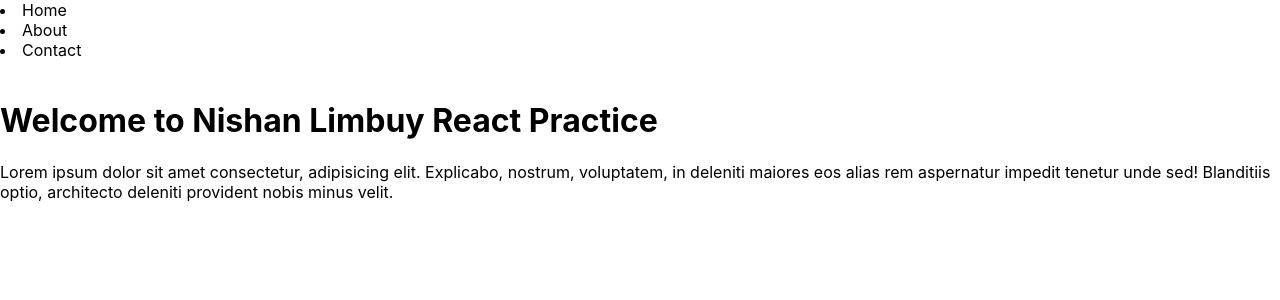
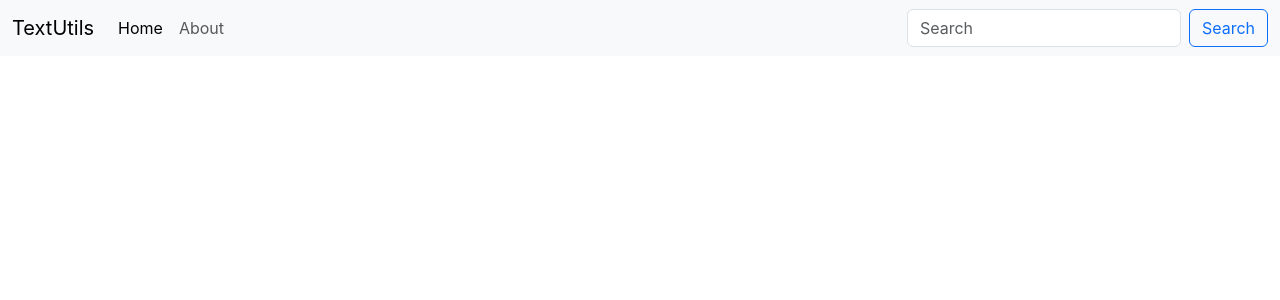
Before and after one commit to nishanlimbuchemjong/React-JS-Full-Beginner-s-Practice, a React (Create React App) app: page / in a window 1280 px wide. Shown: the top 300 px of the page. Built offline with nearby package versions, Linux system fonts and the light colour scheme.

Commit message:
TextUtils project setup and navbar with bootstrap5 added on the project

```diff
--- a/public/index.html
+++ b/public/index.html
@@ -15,29 +15,15 @@
       user's mobile device or desktop. See https://developers.google.com/web/fundamentals/web-app-manifest/
     -->
     <link rel="manifest" href="%PUBLIC_URL%/manifest.json" />
-    <!--
-      Notice the use of %PUBLIC_URL% in the tags above.
-      It will be replaced with the URL of the `public` folder during the build.
-      Only files inside the `public` folder can be referenced from the HTML.
-
-      Unlike "/favicon.ico" or "favicon.ico", "%PUBLIC_URL%/favicon.ico" will
-      work correctly both with client-side routing and a non-root public URL.
-      Learn how to configure a non-root public URL by running `npm run build`.
-    -->
+    <link href="https://cdn.jsdelivr.net/npm/bootstrap@5.3.3/dist/css/bootstrap.min.css" rel="stylesheet" integrity="sha384-QWTKZyjpPEjISv5WaRU9OFeRpok6YctnYmDr5pNlyT2bRjXh0JMhjY6hW+ALEwIH" crossorigin="anonymous">
     <title>React App</title>
   </head>
   <body>
     <noscript>You need to enable JavaScript to run this app.</noscript>
     <div id="root"></div>
-    <!--
-      This HTML file is a template.
-      If you open it directly in the browser, you will see an empty page.
 
-      You can add webfonts, meta tags, or analytics to this file.
-      The build step will place the bundled scripts into the <body> tag.
-
-      To begin the development, run `npm start` or `yarn start`.
-      To create a production bundle, use `npm run build` or `yarn build`.
-    -->
+    <script src="https://cdn.jsdelivr.net/npm/bootstrap@5.3.3/dist/js/bootstrap.bundle.min.js" integrity="sha384-YvpcrYf0tY3lHB60NNkmXc5s9fDVZLESaAA55NDzOxhy9GkcIdslK1eN7N6jIeHz" crossorigin="anonymous"></script>
+    <script src="https://cdn.jsdelivr.net/npm/@popperjs/core@2.11.8/dist/umd/popper.min.js" integrity="sha384-I7E8VVD/ismYTF4hNIPjVp/Zjvgyol6VFvRkX/vR+Vc4jQkC+hVqc2pM8ODewa9r" crossorigin="anonymous"></script>
+    <script src="https://cdn.jsdelivr.net/npm/bootstrap@5.3.3/dist/js/bootstrap.min.js" integrity="sha384-0pUGZvbkm6XF6gxjEnlmuGrJXVbNuzT9qBBavbLwCsOGabYfZo0T0to5eqruptLy" crossorigin="anonymous"></script>
   </body>
 </html>
--- a/src/App.css
+++ b/src/App.css
@@ -27,9 +27,7 @@
 .App-link {
   color: #61dafb;
 }
-.black{
-  color:red;
-}
+
 @keyframes App-logo-spin {
   from {
     transform: rotate(0deg);
--- a/src/App.js
+++ b/src/App.js
@@ -1,19 +1,31 @@
 
 import './App.css';
 
-let name='Nishan Limbuy'
 function App() {
   return (
     <>
-    <nav>
-      <li>Home</li>
-      <li>About</li>
-      <li>Contact</li>
-    </nav><br />
-    <h1>Welcome to {name} React Practice</h1>
-    <div className="container">
-      <p>Lorem ipsum dolor sit amet consectetur, adipisicing elit. Explicabo, nostrum, voluptatem, in deleniti maiores eos alias rem aspernatur impedit tenetur unde sed! Blanditiis optio, architecto deleniti provident nobis minus velit.</p>
-    </div>
+    <nav className="navbar navbar-expand-lg bg-body-tertiary">
+      <div className="container-fluid">
+        <a className="navbar-brand" href="/">TextUtils</a>
+        <button className="navbar-toggler" type="button" data-bs-toggle="collapse" data-bs-target="#navbarSupportedContent" aria-controls="navbarSupportedContent" aria-expanded="false" aria-label="Toggle navigation">
+          <span className="navbar-toggler-icon"></span>
+        </button>
+        <div className="collapse navbar-collapse" id="navbarSupportedContent">
+          <ul className="navbar-nav me-auto mb-2 mb-lg-0">
+            <li className="nav-item">
+              <a className="nav-link active" aria-current="page" href="/">Home</a>
+            </li>
+            <li className="nav-item">
+              <a className="nav-link" href="/">About</a>
+            </li>
+          </ul>
+          <form className="d-flex" role="search">
+            <input className="form-control me-2" type="search" placeholder="Search" aria-label="Search"/>
+            <button className="btn btn-outline-primary" type="submit">Search</button>
+          </form>
+        </div>
+      </div>
+    </nav>
 
     </>
 
```
